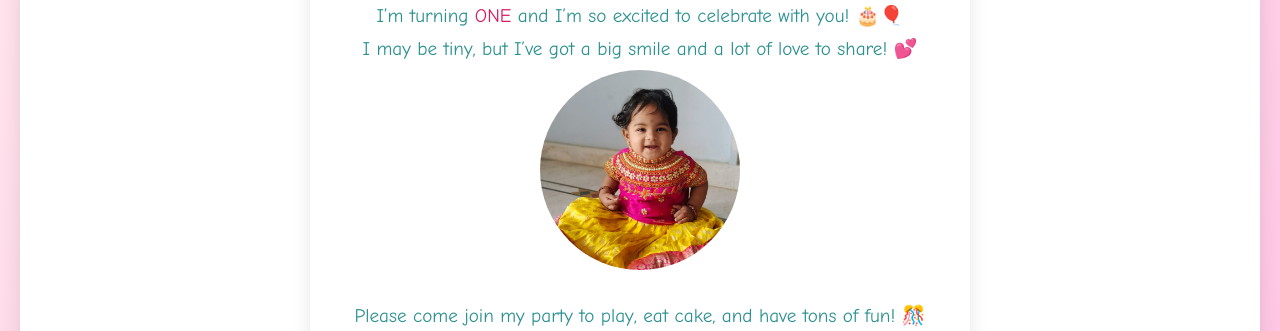
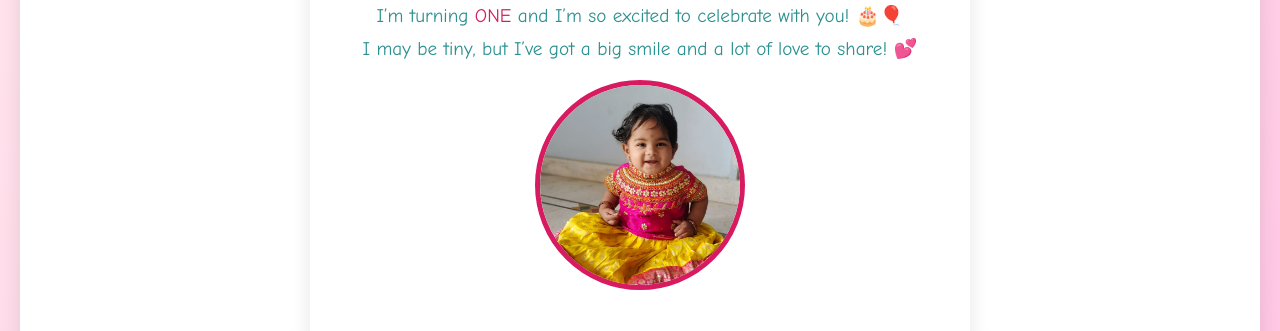
Before and after one commit to Rakesh-Reddy-K/aadrithi-birthday, a plain HTML site: page index.html in a window 1280 px wide. Shown: the part 408-739 px from the top of the page. Drawn offline with Linux system fonts and the light colour scheme.

Commit message:
added circle border

```diff
--- a/index.html
+++ b/index.html
@@ -140,6 +140,20 @@
             width: 100%;
             box-shadow: 0px -4px 10px rgba(0, 0, 0, 0.2);
         }
+        .circle-image-container {
+  text-align: center; /* Centers the image */
+  margin: 20px 0;
+}
+
+.circle-image {
+  width: 180px; /* Adjust the size */
+  height: 180px;
+  border-radius: 50%; /* Makes the image circular */
+  object-fit: cover; /* Ensures the image covers the circle properly */
+  border: 5px solid #d81b60; /* Optional: Adds a border around the image */
+  max-width: 100%; /* Ensures the image is responsive */
+  max-height: 100%; /* Ensures the image is responsive */
+}
     </style>
 </head>
 <body>
@@ -160,7 +174,9 @@
             <h3>Hi there! 🎉</h3>
             <p>I’m turning <span style="color: #d81b60;">ONE</span> and I’m so excited to celebrate with you! 🎂🎈</p>
             <p>I may be tiny, but I’ve got a big smile and a lot of love to share! 💕</p>
-            <img src="images/images/101.jpg" alt="Sophia">
+            <div class="circle-image-container">
+                <img src="images/images/101.jpg" alt="Invitation Image" class="circle-image" />
+              </div>
             <p>Please come join my party to play, eat cake, and have tons of fun! 🎊</p>
             <div class="time-location">
                 <p><span class="icon">📅<span style="color: #d81b60;">Date:</span> 1st January, 2025</p>
```
